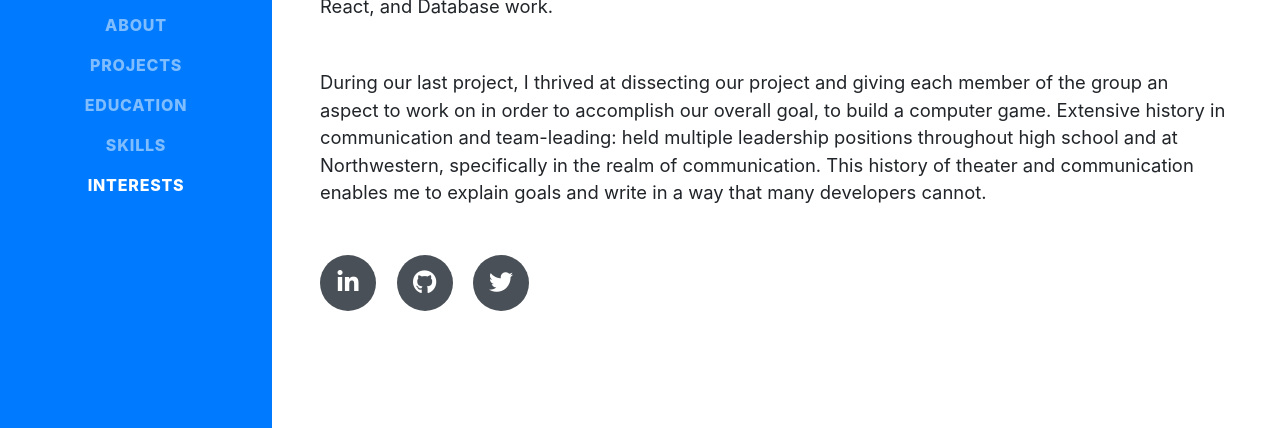
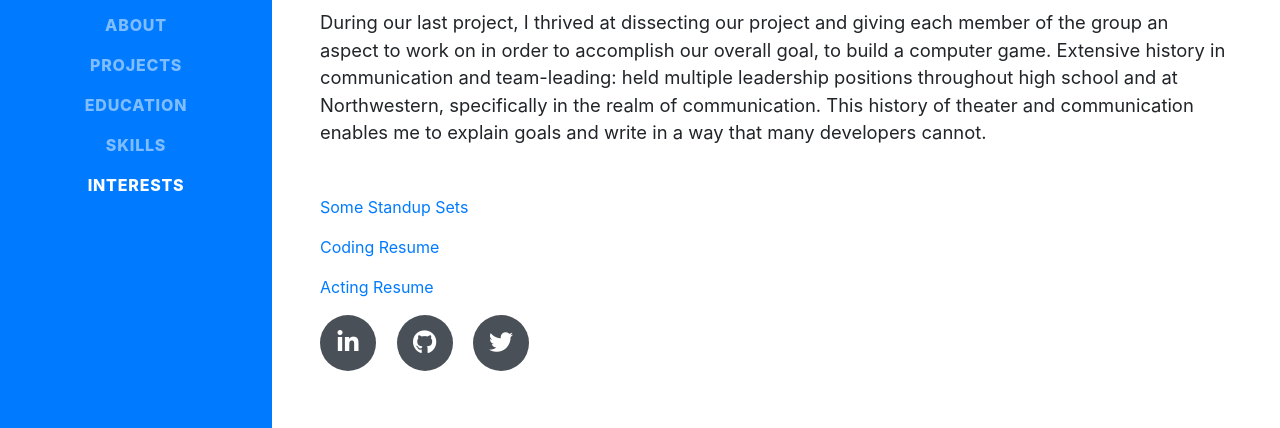
Before and after one commit to kempatkinson/Portfolio, a website with bundled scripts: page index.html in a window 1280 px wide. Shown: the part 369-797 px from the top of the page. Built offline with nearby package versions, Linux system fonts and the light colour scheme; a web font is replaced by a local one.

Commit message:
links section

```diff
--- a/index.html
+++ b/index.html
@@ -8,7 +8,7 @@
   <meta name="description" content="">
   <meta name="author" content="">
 
-  <title>Resume - Start Bootstrap Theme</title>
+  <title>Kemp Atkinson Resume</title>
 
   <!-- Bootstrap core CSS -->
   <link href="vendor/bootstrap/css/bootstrap.min.css" rel="stylesheet">
@@ -73,6 +73,9 @@
         <p class="lead mb-5">  During our last project, I thrived at dissecting our project and giving each member of the group an aspect to work on in order to accomplish our overall goal, to build a computer game.  Extensive history in communication and team-leading: held multiple leadership positions throughout high school and at Northwestern, specifically in the realm of communication. This history of theater and communication enables me to explain goals and write in a way that many developers cannot.
         </p>
 
+        <p> <a href="https://drive.google.com/drive/folders/1l8p03B_QocU8fgWMBF-rPZgpmwfxb01S?usp=sharing"> Some Standup Sets </a></p>
+        <p> <a href="https://drive.google.com/open?id=1UcOHIulBhjeJ8rVjRW0DGSgQaYv7AUQS"> Coding Resume </a></p>
+        <p> <a href="https://drive.google.com/open?id=15miz5k4vu33GWz-4r1_vUoHdKjXHh4Jv"> Acting Resume </a></p>
 
         <div class="social-icons">
           <a href="https://www.linkedin.com/in/kemp-atkinson-595284189/">
@@ -84,9 +87,7 @@
           <a href="https://twitter.com/craigslistfan">
             <i class="fab fa-twitter"></i>
           </a>
-          <!-- <a href="https://www.facebook.com/kemp.atkinson">
-            <i class="fab fa-facebook-f"></i>
-          </a> -->
+
         </div>
       </div>
     </section>
```
